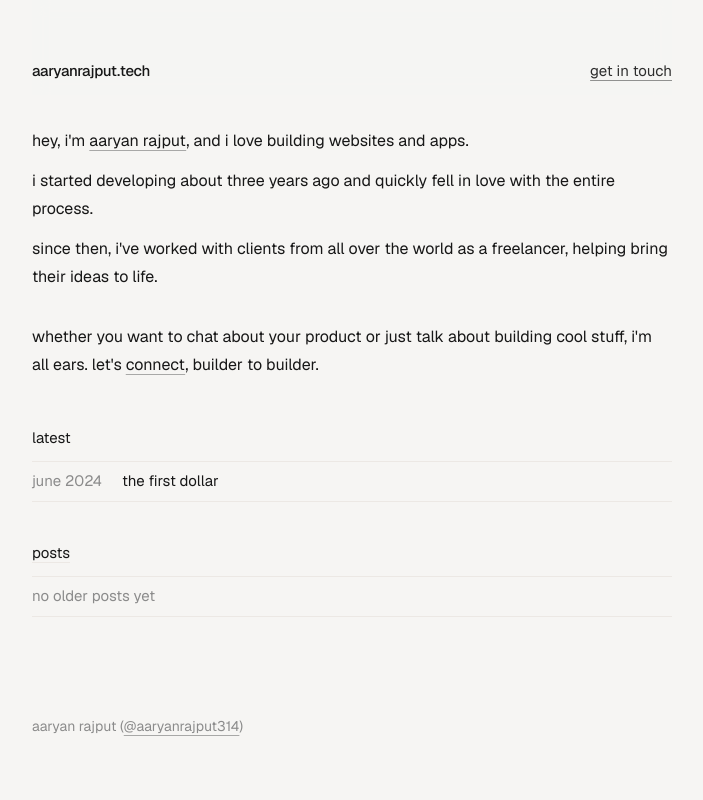
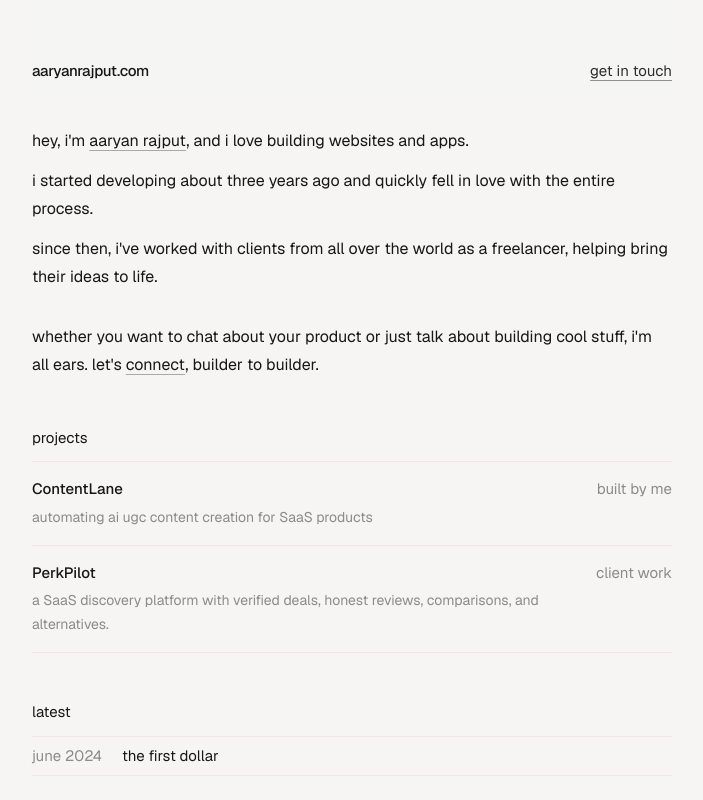
Before and after one commit to aaryanrajputhere/aaryanrajput, a Next.js app: page / in a window 1280 px wide. Shown: the top 800 px of the page, without its empty margins (288-991 px from the left). Built offline with nearby package versions, Linux system fonts and the light colour scheme.

Commit message:
Added projects

```diff
--- a/app/components/header.tsx
+++ b/app/components/header.tsx
@@ -1,7 +1,7 @@
 export default function Header() {
   return (
     <header className="sticky top-0 z-50 mb-8 flex w-full items-center justify-between bg-[var(--page-bg)]/90 py-3 pt-15 text-[15px] backdrop-blur">
-      <h1 className="font-medium tracking-tight">aaryanrajput.tech</h1>
+      <h1 className="font-medium tracking-tight">aaryanrajput.com</h1>
       <nav>
         <a
           href="https://cal.com/aaryanrajput/30min"
--- /dev/null
+++ b/app/components/projects.tsx
@@ -0,0 +1,36 @@
+import type { Project } from "../data/projects";
+
+type ProjectsProps = {
+  projects: Project[];
+};
+
+export default function Projects({ projects }: ProjectsProps) {
+  return (
+    <section className="mb-12">
+      <h2 className="mb-3 text-[15px]">projects</h2>
+      <div className="border-y border-[var(--line)]">
+        {projects.map((project) => (
+          <a
+            key={project.name}
+            href={project.url}
+            target="_blank"
+            rel="noreferrer"
+            className="group block border-b border-[var(--line)] py-4 last:border-b-0"
+          >
+            <div className="mb-1 flex items-baseline justify-between gap-4 text-[15px]">
+              <span className="font-medium group-hover:underline">
+                {project.name}
+              </span>
+              <span className="shrink-0 text-right text-[var(--text-muted)]">
+                {project.type}
+              </span>
+            </div>
+            <p className="max-w-[580px] text-[14px] leading-6 text-[var(--text-muted)]">
+              {project.description}
+            </p>
+          </a>
+        ))}
+      </div>
+    </section>
+  );
+}
--- /dev/null
+++ b/app/data/projects.ts
@@ -0,0 +1,22 @@
+export type Project = {
+  name: string;
+  type: string;
+  description: string;
+  url: string;
+};
+
+export const projects: Project[] = [
+  {
+    name: "ContentLane",
+    type: "built by me",
+    description: "automating ai ugc content creation for SaaS products",
+    url: "https://usecontentlane.com/",
+  },
+  {
+    name: "PerkPilot",
+    type: "client work",
+    description:
+      "a SaaS discovery platform with verified deals, honest reviews, comparisons, and alternatives.",
+    url: "https://perkpilot.io/",
+  },
+];
--- a/app/layout.tsx
+++ b/app/layout.tsx
@@ -14,7 +14,7 @@ const geistMono = Geist_Mono({
 });
 
 export const metadata: Metadata = {
-  title: "aaryan rajput | aaryanrajput.tech",
+  title: "aaryan rajput | aaryanrajput.com",
   description:
     "aaryan rajput is a web developer and designer who loves building websites and apps. he has worked with clients from all over the world as a freelancer, helping bring their ideas to life.",
   icons: {
--- a/app/page.tsx
+++ b/app/page.tsx
@@ -1,7 +1,9 @@
 import Blogs from "./components/blogs";
 import Description from "./components/desciption";
 import Header from "./components/header";
+import Projects from "./components/projects";
 import { blogs } from "./data/blogs";
+import { projects } from "./data/projects";
 
 export default function Home() {
   return (
@@ -9,6 +11,7 @@ export default function Home() {
       <main className="mx-auto flex min-h-screen w-full max-w-[720px] flex-col px-6 pb-16 pt-0 sm:px-10">
         <Header />
         <Description />
+        <Projects projects={projects} />
         <Blogs blogs={blogs} />
         <footer className="mt-auto pt-24 text-sm text-[var(--text-muted)]">
           aaryan rajput (
```
